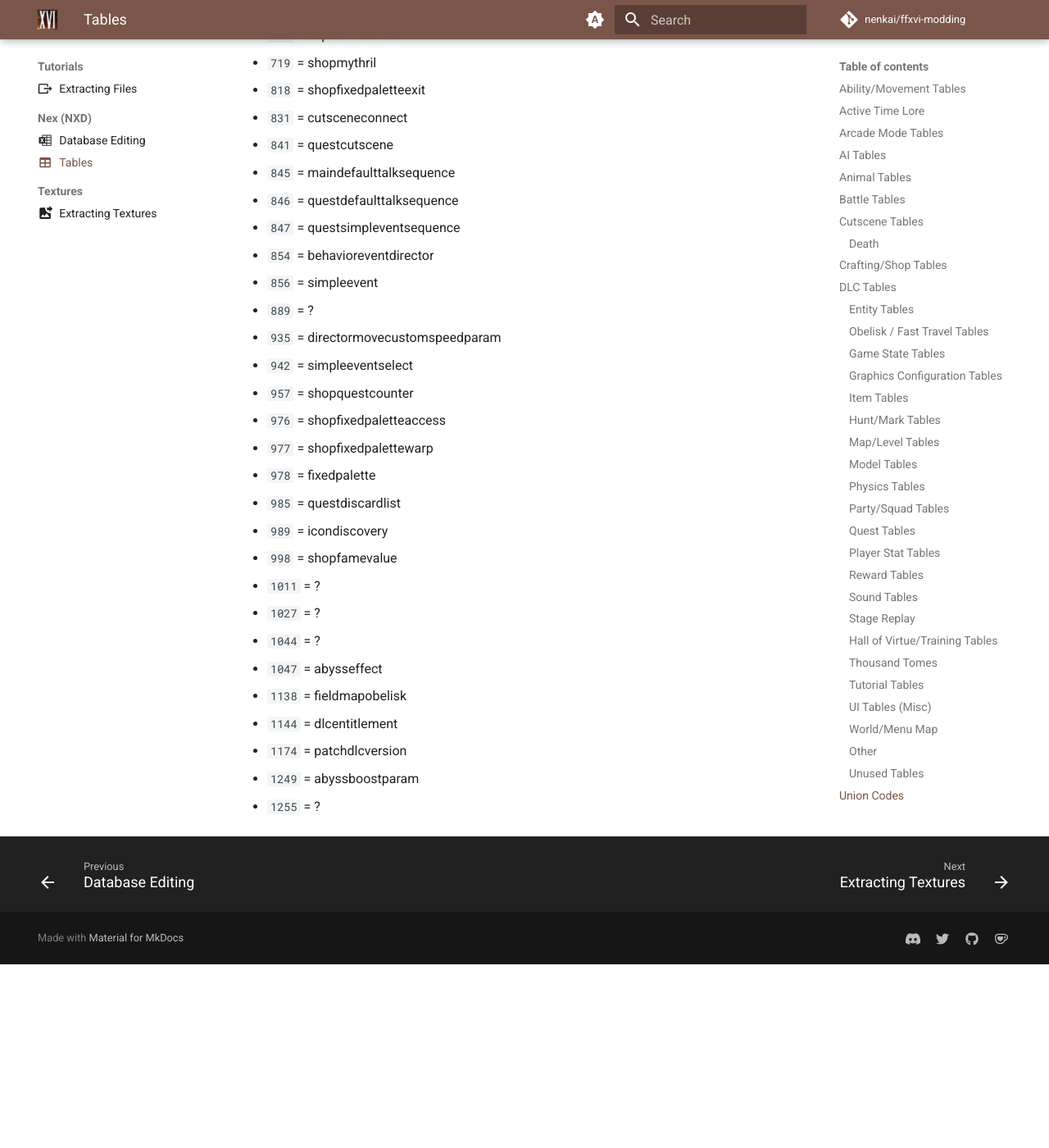
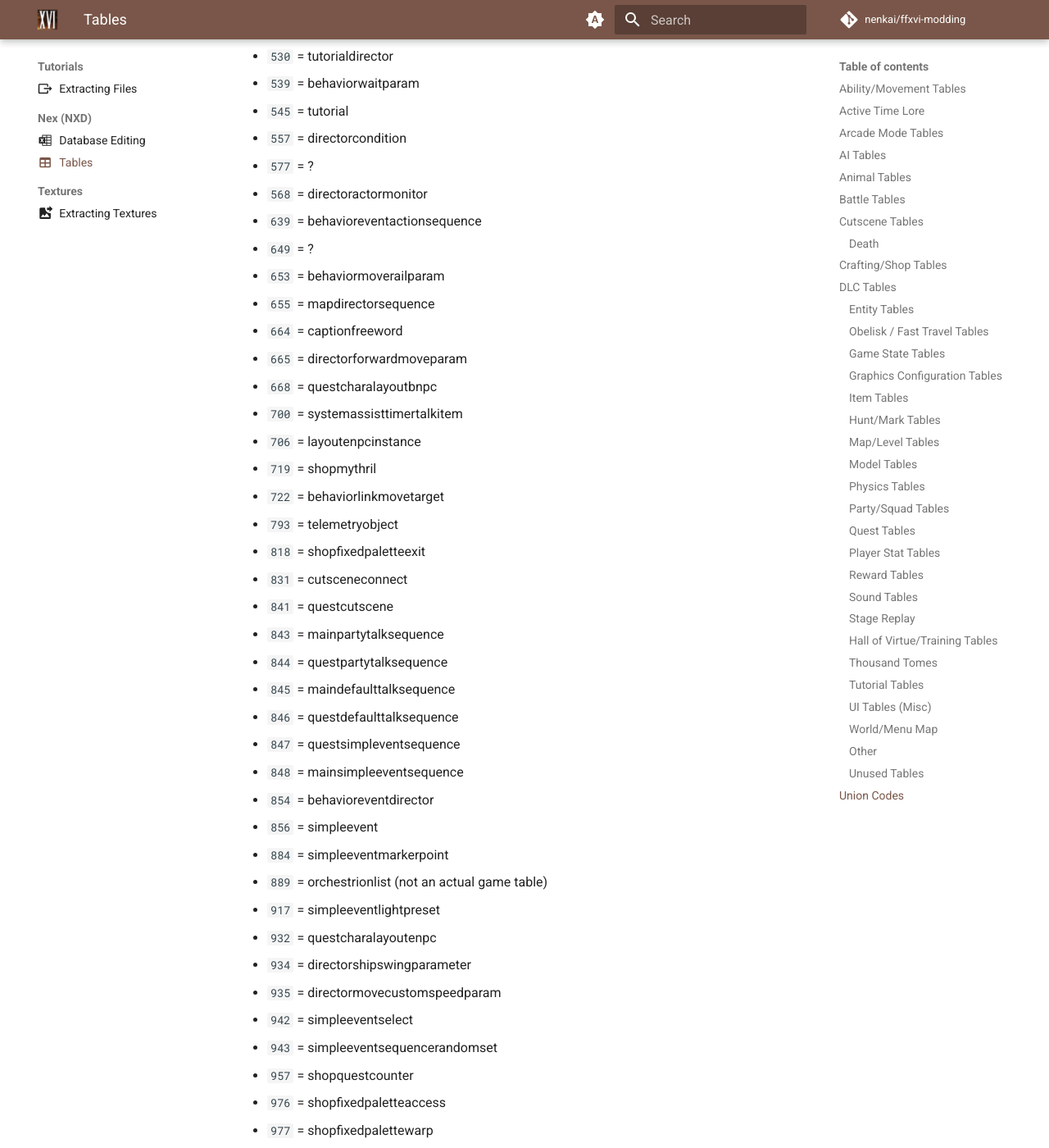
Before and after one commit to Nenkai/ffxvi-modding, an MkDocs documentation site: the page built from docs/tutorials/nex/tables.md, in a window 1280 px wide and 1400 px high, scrolled down 13316 px. Shown: the whole window at 82% size. Built offline with MkDocs 1.6.1 and Material for MkDocs 9.7.7, drawn with Linux system fonts in a browser that asks for light colours; comment, search, counter and statistics services are not loaded; before the commit the page ends 14492 px from its top, so only the background shows below that; some of the changed text lies outside the part shown.

Commit message:
nex unions

```diff
--- a/docs/tutorials/nex/tables.md
+++ b/docs/tutorials/nex/tables.md
@@ -400,49 +403,70 @@
 * `266` = Icon Id?
 * `273` = worldmapanchor
 * `277` = usersituation
+* `282` = levelevent
 * `314` = bgmselect
 * `316` = moviedata
 * `317` = gamemap
 * `330` = ?
 * `359` = missionbattledirector
-* `373` = ?
+* `366` = normalcameraparam
+* `373` = astralprojection
 * `375` = mapdirectorsequence
-* `382` = ?
+* `382` = directorfaketargetsettings
 * `399` = directoractorlist
 * `403` = behaviormovesequence (or behaviormoveset)
 * `428` = ?
-* `454` = directorchangebgmparam
+* `454` = battletag
 * `458` = usersituationflag
 * `484` = shopchronicle
 * `486` = ?
-* `487` = ?
+* `487` = letterlist (not an actual game table)
 * `488` = shoppastsight
 * `491` = ?
 * `494` = battleblockdirector
+* `496` = caption
 * `502` = stageshopbase
-* `517` = ?
+* `517` = collectionlist (not an actual game table)
 * `523` = shoplore
+* `524` = battletalk
 * `528` = ?
-* `530` = ?
-* `545` = ?
+* `530` = tutorialdirector
+* `539` = behaviorwaitparam
+* `545` = tutorial
 * `557` = directorcondition
 * `577` = ?
 * `568` = directoractormonitor
+* `639` = behavioreventactionsequence
 * `649` = ?
+* `653` = behaviormoverailparam
 * `655` = mapdirectorsequence
 * `664` = captionfreeword
+* `665` = directorforwardmoveparam
+* `668` = questcharalayoutbnpc
+* `700` = systemassisttimertalkitem
+* `706` = layoutenpcinstance
 * `719` = shopmythril
+* `722` = behaviorlinkmovetarget
+* `793` = telemetryobject
 * `818` = shopfixedpaletteexit
 * `831` = cutsceneconnect
 * `841` = questcutscene
+* `843` = mainpartytalksequence
+* `844` = questpartytalksequence
 * `845` = maindefaulttalksequence
 * `846` = questdefaulttalksequence
 * `847` = questsimpleventsequence
+* `848` = mainsimpleeventsequence
 * `854` = behavioreventdirector
 * `856` = simpleevent
-* `889` = ?
+* `884` = simpleeventmarkerpoint
+* `889` = orchestrionlist (not an actual game table)
+* `917` = simpleeventlightpreset
+* `932` = questcharalayoutenpc
+* `934` = directorshipswingparameter
 * `935` = directormovecustomspeedparam
 * `942` = simpleeventselect
+* `943` = simpleeventsequencerandomset
 * `957` = shopquestcounter
 * `976` = shopfixedpaletteaccess
 * `977` = shopfixedpalettewarp
```
Also changed, not shown: other parts of docs/tutorials/nex/tables.md (+15 -8 lines).
